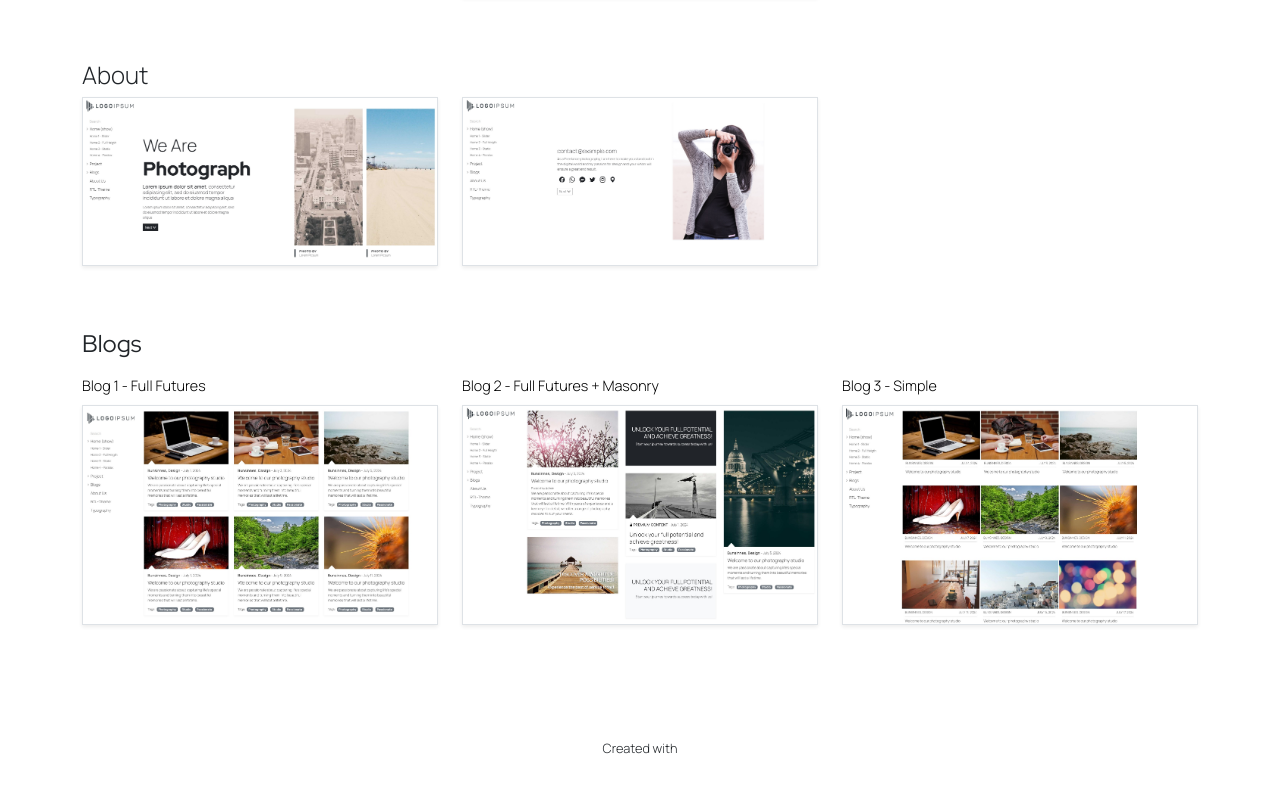
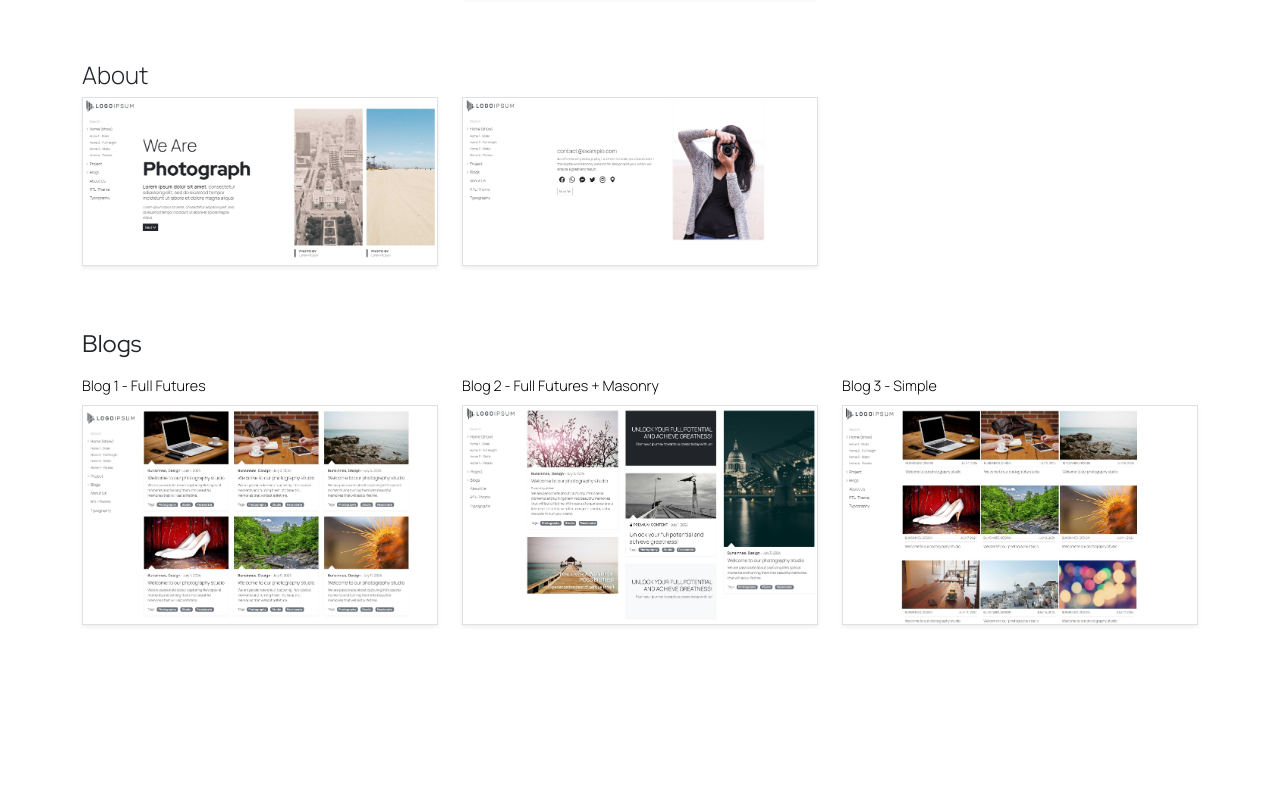
Before and after one commit to reynave/themesforest-photograph, a plain HTML site: page html/index.html in a window 1280 px wide. Shown: the part 1645-2437 px from the top of the page. Drawn offline with nearby package versions, Linux system fonts and the light colour scheme.

Commit message:
update index

```diff
--- a/html/index.html
+++ b/html/index.html
@@ -280,7 +280,7 @@
         <div class="row">
 
             <div class="col-12 text-center my-5">
-                <p><small>Created with <i class="bi bi-heart-fill text-danger"></i></p>
+
             </div>
         </div>
     </div>
```
